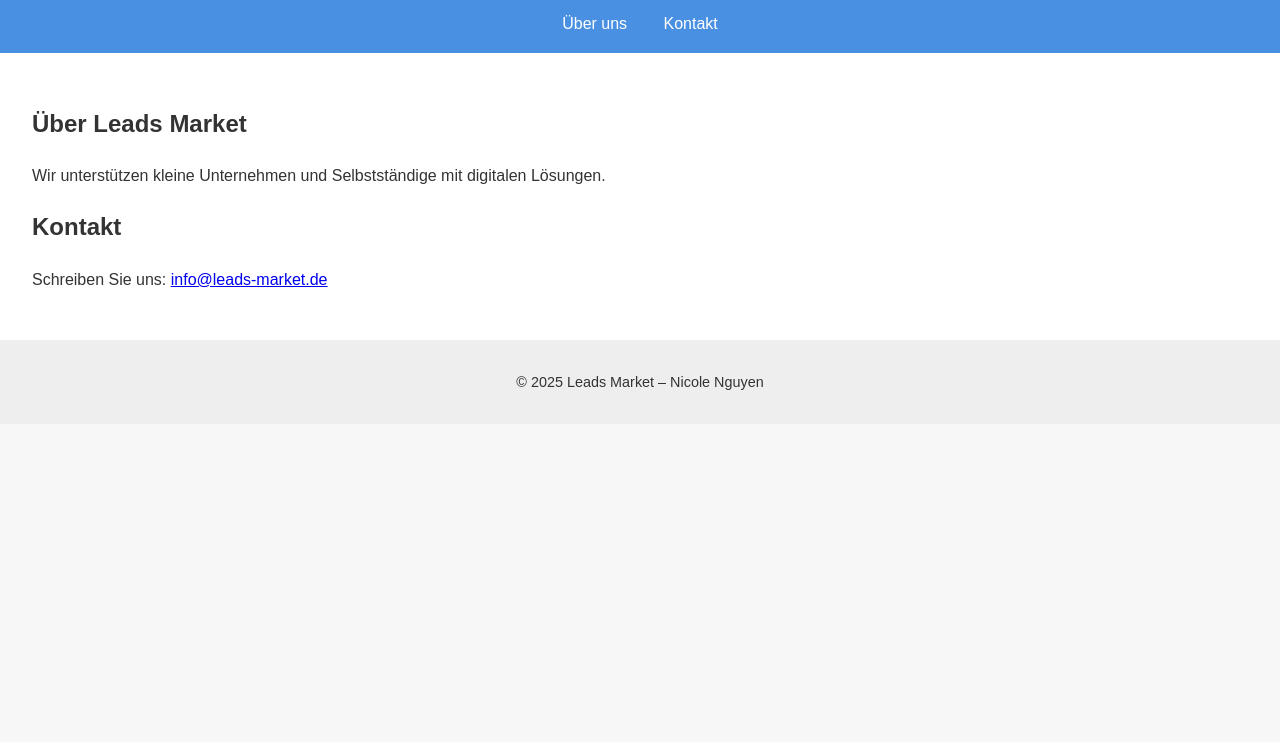
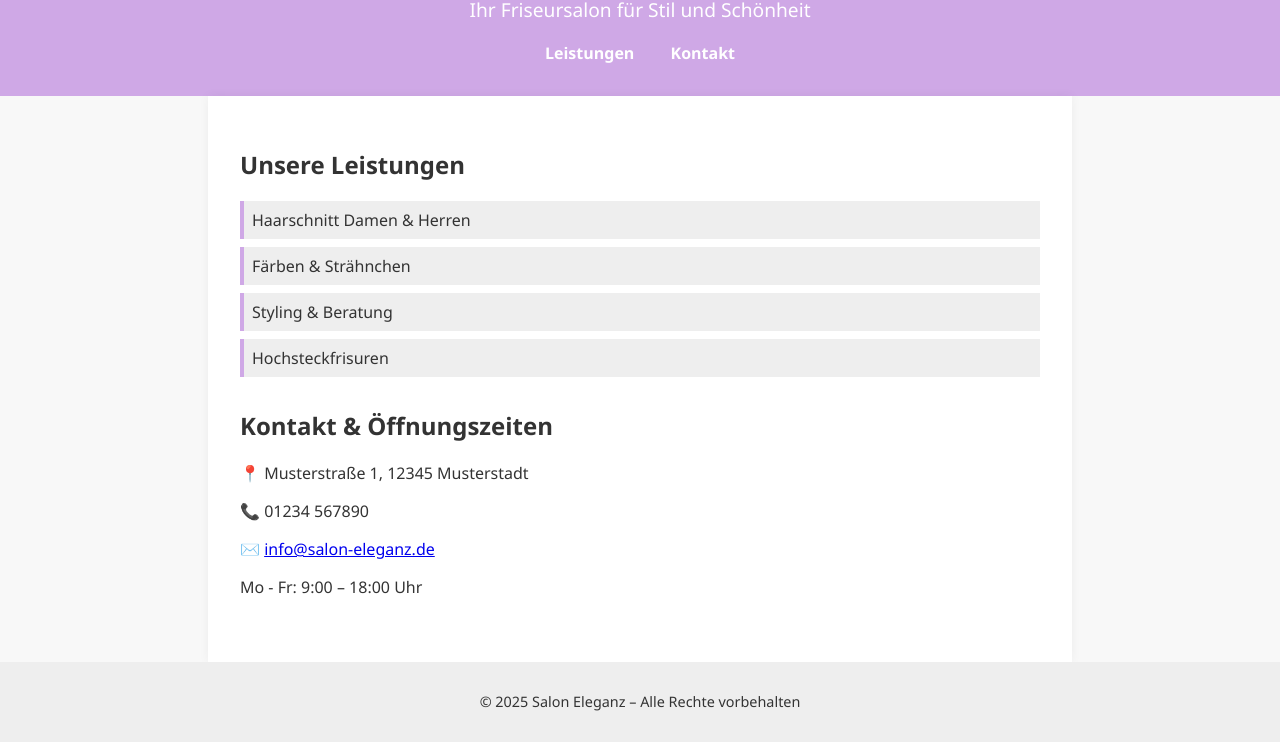
Before and after one commit to nicolengyu/nicolengyu.github.io, a plain HTML site: page index.html in a window 1280 px wide. Shown: the part 99-841 px from the top of the page. Before the commit the page ends 800 px from the top, so only its background shows below. Drawn offline with Linux system fonts and the light colour scheme.

Commit message:
Add files via upload

```diff
--- a/index.html
+++ b/index.html
@@ -4,32 +4,41 @@
 <head>
     <meta charset="UTF-8">
     <meta name="viewport" content="width=device-width, initial-scale=1.0">
-    <title>Leads Market</title>
+    <title>Salon Eleganz</title>
     <link rel="stylesheet" href="style.css">
 </head>
 <body>
     <header>
-        <h1>Willkommen bei Leads Market</h1>
+        <h1>Salon Eleganz</h1>
+        <p>Ihr Friseursalon für Stil und Schönheit</p>
         <nav>
-            <a href="#about">Über uns</a>
+            <a href="#leistungen">Leistungen</a>
             <a href="#kontakt">Kontakt</a>
         </nav>
     </header>
 
     <main>
-        <section id="about">
-            <h2>Über Leads Market</h2>
-            <p>Wir unterstützen kleine Unternehmen und Selbstständige mit digitalen Lösungen.</p>
+        <section id="leistungen">
+            <h2>Unsere Leistungen</h2>
+            <ul>
+                <li>Haarschnitt Damen & Herren</li>
+                <li>Färben & Strähnchen</li>
+                <li>Styling & Beratung</li>
+                <li>Hochsteckfrisuren</li>
+            </ul>
         </section>
 
         <section id="kontakt">
-            <h2>Kontakt</h2>
-            <p>Schreiben Sie uns: <a href="mailto:info@leads-market.de">info@leads-market.de</a></p>
+            <h2>Kontakt & Öffnungszeiten</h2>
+            <p>📍 Musterstraße 1, 12345 Musterstadt</p>
+            <p>📞 01234 567890</p>
+            <p>✉️ <a href="mailto:info@salon-eleganz.de">info@salon-eleganz.de</a></p>
+            <p>Mo - Fr: 9:00 – 18:00 Uhr</p>
         </section>
     </main>
 
     <footer>
-        <p>&copy; 2025 Leads Market – Nicole Nguyen</p>
+        <p>&copy; 2025 Salon Eleganz – Alle Rechte vorbehalten</p>
     </footer>
 </body>
 </html>
--- a/style.css
+++ b/style.css
@@ -1,34 +1,63 @@
 
 body {
-    font-family: sans-serif;
+    font-family: 'Segoe UI', Tahoma, Geneva, Verdana, sans-serif;
     margin: 0;
     padding: 0;
-    line-height: 1.6;
-    background: #f7f7f7;
+    background: #f8f8f8;
     color: #333;
 }
 
 header {
-    background: #4a90e2;
-    color: #fff;
-    padding: 1rem;
+    background-color: #cfa8e6;
+    color: white;
     text-align: center;
+    padding: 2rem 1rem;
+}
+
+header h1 {
+    margin: 0;
+    font-size: 2.5rem;
+}
+
+header p {
+    font-size: 1.2rem;
+    margin-top: 0.5rem;
 }
 
 nav a {
     margin: 0 1rem;
-    color: #fff;
+    color: white;
     text-decoration: none;
+    font-weight: bold;
 }
 
 main {
     padding: 2rem;
-    background: #fff;
+    max-width: 800px;
+    margin: 0 auto;
+    background-color: white;
+    box-shadow: 0 0 10px rgba(0,0,0,0.05);
+}
+
+section {
+    margin-bottom: 2rem;
+}
+
+ul {
+    list-style: none;
+    padding: 0;
+}
+
+ul li {
+    background: #eee;
+    margin: 0.5rem 0;
+    padding: 0.5rem;
+    border-left: 4px solid #cfa8e6;
 }
 
 footer {
-    background: #eee;
     text-align: center;
+    background-color: #eee;
     padding: 1rem;
     font-size: 0.9rem;
 }
```
